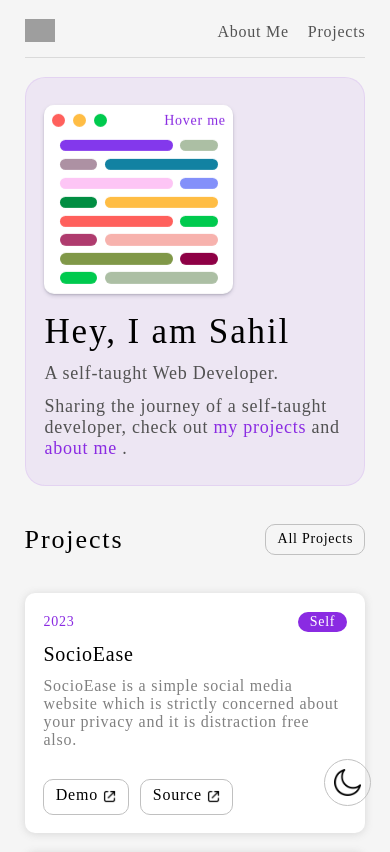
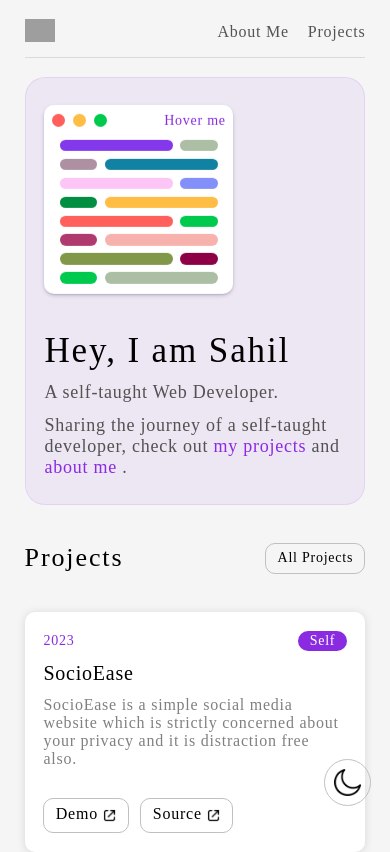
Before and after one commit to sahilkalkal9/portfolio_website, a React (Create React App) app: page / in a window 390 px wide. Shown: the top 852 px of the page. Built offline with nearby package versions, Linux system fonts and the light colour scheme; grey boxes are pictures that could not be loaded; a web font is replaced by a local one.

Commit message:
changed photo size

```diff
--- a/src/App.scss
+++ b/src/App.scss
@@ -1025,7 +1025,7 @@ $projectnamesize : 20px;
     .home-box {
         flex-direction: column-reverse;
         align-items: flex-start;
-        gap: .5cm;
+        gap: 1cm;
     }
 
     .logo-text {
```
